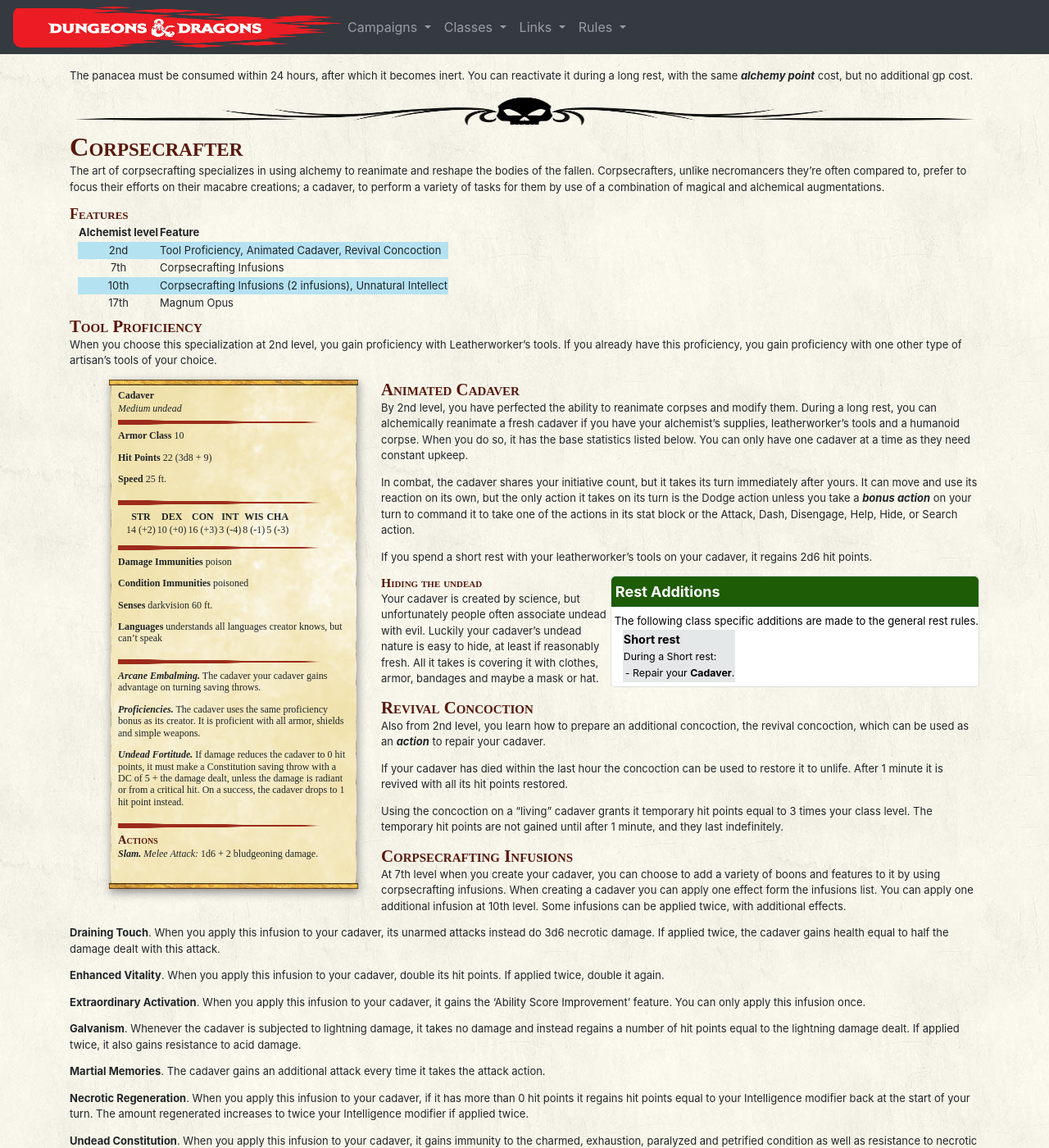
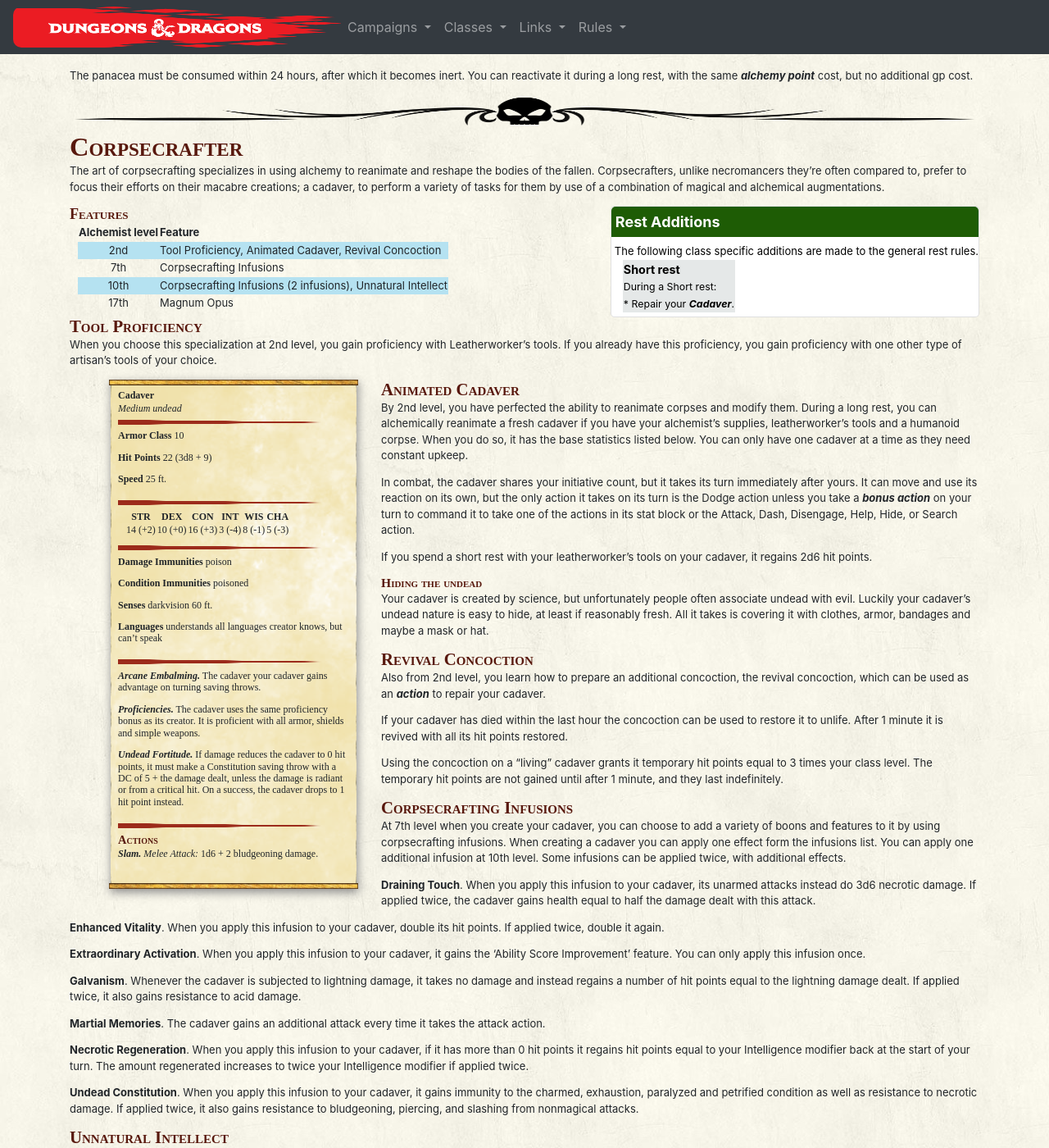
Before and after one commit to kvarak/dnd, a Jekyll site: the page built from docs/_Classes/alchemist.md, in a window 1280 px wide and 1400 px high, scrolled down 4712 px. Shown: the whole window at 82% size. Built offline with Jekyll 4.4.1, drawn with Linux system fonts in a browser that asks for light colours; nearby versions of some CDN libraries; some web fonts are replaced; Markdown is read by kramdown in place of the engine named in the settings; some of the changed text lies outside the part shown.

Commit message:
update rest code

```diff
--- a/docs/_Classes/alchemist.md
+++ b/docs/_Classes/alchemist.md
@@ -137,30 +137,27 @@
 
 
 <div class="card rest">
-  <div class="card-title restHeading">
-    Rest Additions
-  </div>
-  <div class="card-subtitle restPad">
-    The following class specific additions are made to the general rest rules.
-    <div class="card-text restTable">
-      <table><thead><th colspan=2>Long rest</th></thead>
-        <tbody>
-          <tr><td colspan=2>During a Long rest:</td></tr>
-          <tr><td></td><td>- Create 2 <b>Concoctions</b>.</td></tr>
-          <tr><td></td><td>- Create any number of potions with <b>Brew Potions</b>.</td></tr>
-          <tr><td></td><td>&nbsp;</td></tr>
-          <tr><td colspan=2>After a Long rest:</td></tr>
-          <tr><td></td><td>- Regain 1 <b>Alchemy point</b>.</td></tr>
-          <tr><td></td><td>&nbsp;</td></tr>
-          <tr><td colspan=2>Add the following class specific benefits to choose from:</td></tr>
-          <tr><td></td><td>- Regain all <b>Alchemy points</b>.</td></tr>
-          <tr><td></td><td>- Create 2 additional <b>Concoctions</b>.</td></tr>
-        </tbody>
-      </table>
-    </div>
-  </div>
+<div class="card-title restHeading">Rest Additions</div>
+<div class="card-subtitle restPad">
+The following class specific additions are made to the general rest rules.
+<div class="card-text restTable" markdown="1">
+
+| Long rest |
+|:-|
+| During a Long rest: |
+| * Create 2 ***Concoctions***.
+| * Create any number of potions with ***Brew Potions***.
+| &nbsp;
+| After a Long rest: |
+| * Regain 1 ***Alchemy point***.
+| &nbsp;
+| Add the following class specific benefits to choose from: |
+| * Regain all ***Alchemy points***.
+| * Create 2 additional ***Concoctions***.
+
 </div>
-
+</div>
+</div>
 
 
 ### Studious Expertise
@@ -285,6 +282,21 @@
 
 The art of corpsecrafting specializes in using alchemy to reanimate and reshape the bodies of the fallen. Corpsecrafters, unlike necromancers they're often compared to, prefer to focus their efforts on their macabre creations; a cadaver, to perform a variety of tasks for them by use of a combination of magical and alchemical augmentations.
 
+<div class="card rest">
+<div class="card-title restHeading">Rest Additions</div>
+<div class="card-subtitle restPad">
+The following class specific additions are made to the general rest rules.
+<div class="card-text restTable" markdown="1">
+
+| Short rest |
+|:-|
+| During a Short rest: |
+| * Repair your ***Cadaver***.
+
+</div>
+</div>
+</div>
+
 #### Features
 
 | Alchemist level | Feature |
@@ -361,22 +373,7 @@
 
 If you spend a short rest with your leatherworker's tools on your cadaver, it regains 2d6 hit points.
 
-<div class="card rest">
-  <div class="card-title restHeading">
-    Rest Additions
-  </div>
-  <div class="card-subtitle restPad">
-    The following class specific additions are made to the general rest rules.
-    <div class="card-text restTable">
-      <table><thead><th colspan=2>Short rest</th></thead>
-        <tbody>
-          <tr><td colspan=2>During a Short rest:</td></tr>
-          <tr><td></td><td>- Repair your <b>Cadaver</b>.</td></tr>
-        </tbody>
-      </table>
-    </div>
-  </div>
-</div>
+
 
 ##### Hiding the undead
 Your cadaver is created by science, but unfortunately people often associate undead with evil. Luckily your cadaver’s undead nature is easy to hide, at least if reasonably fresh. All it takes is covering it with clothes, armor, bandages and maybe a mask or hat.
```
